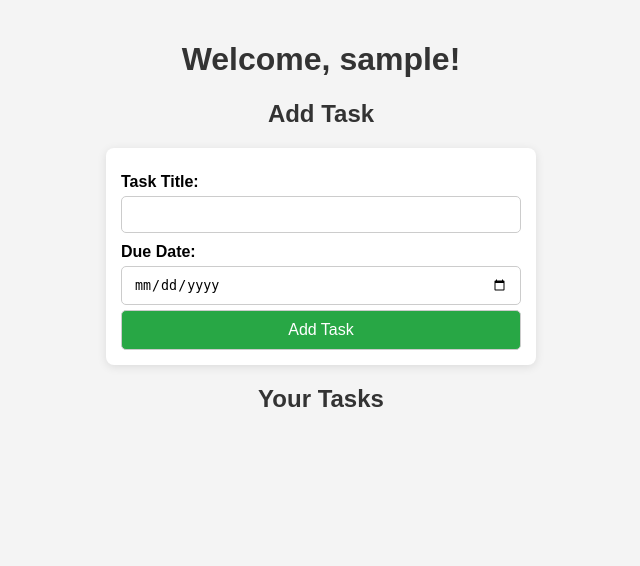
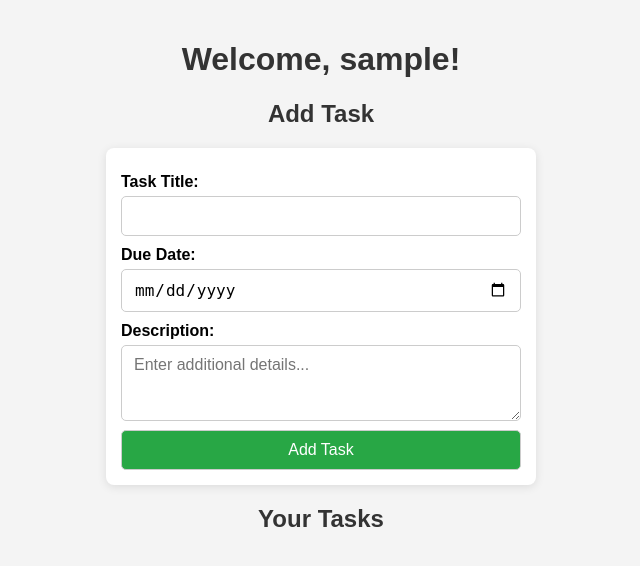
Before and after one commit to jingtianW1ng/task-manager, a PHP site: page /dashboard.php in a window 1280 px wide. Shown: the top 566 px of the page, without its empty margins (319-959 px from the left). Run offline with PHP 8.4, Linux system fonts and the light colour scheme; the visitor is signed in with stand-in values (Sample User, id 1); data that the repository does not hold is empty.

Commit message:
add description txt

```diff
--- a/css/style.css
+++ b/css/style.css
@@ -41,13 +41,22 @@ form label {
     margin-top: 10px;
 }
 
-form input, form select, form button {
+/* change `textarea` style */
+form textarea {
+    resize: vertical; /* resize vertical */
+    min-height: 60px; /* set min height */
+    max-height: 150px; /* set max height */
+    font-family: Arial, sans-serif;
+}
+
+form input, form select, form button, form textarea {
     width: 100%;  /* 让宽度填满 */
     padding: 10px 12px; /* 左右都 12px，确保均匀 */
     margin-top: 5px;
     border-radius: 5px;
     border: 1px solid #ccc;
     box-sizing: border-box; /* 确保 padding 计算在 width 内 */
+    font-size: 16px;
 }
 
 /* submit bottom */
--- a/dashboard.php
+++ b/dashboard.php
@@ -35,6 +35,7 @@ try {
 
             let title = document.getElementById("title").value;
             let dueDate = document.getElementById("due_date").value;
+            let description = document.getElementById("description").value;
 
             if (!title || !dueDate) {
                 alert("Title and Due Date are required!");
@@ -44,29 +45,33 @@ try {
             fetch("api/add_task.php", {
                 method: "POST",
                 headers: { "Content-Type": "application/x-www-form-urlencoded" },
-                body: `title=${encodeURIComponent(title)}&due_date=${encodeURIComponent(dueDate)}`
+                body: `title=${encodeURIComponent(title)}&due_date=${encodeURIComponent(dueDate)}&description=${encodeURIComponent(description)}`
             })
             .then(response => response.json())
             .then(data => {
                 if (data.status === "success") {
                     document.getElementById("message").innerText = data.message;
 
-                    // add new task to list
+                    // 添加新任务到列表
                     let taskList = document.getElementById("task-list");
                     let newTask = document.createElement("li");
                     newTask.id = `task-${data.task_id}`;
-                    newTask.innerHTML = `<strong>${title}</strong> - pending (Due: ${dueDate})
+                    newTask.innerHTML = `
+                        <strong>${title}</strong> - pending (Due: ${dueDate})
+                        <p>${description}</p>
                         <select onchange="updateTaskStatus(${data.task_id}, this.value)">
                             <option value="pending" selected>Pending</option>
                             <option value="in_progress">In Progress</option>
                             <option value="completed">Completed</option>
                         </select>
-                        <button onclick="deleteTask(${data.task_id})">Delete</button>`;
+                        <button onclick="deleteTask(${data.task_id})">Delete</button>
+                    `;
                     taskList.appendChild(newTask);
 
-                    // empty txt
+                    // 清空输入框
                     document.getElementById("title").value = "";
                     document.getElementById("due_date").value = "";
+                    document.getElementById("description").value = "";
                 } else {
                     alert("Error: " + data.message);
                 }
@@ -129,6 +134,9 @@ try {
         <label for="due_date">Due Date:</label>
         <input type="date" name="due_date" id="due_date" required><br>
 
+        <label for="description">Description:</label>
+        <textarea name="description" id="description" rows="3" placeholder="Enter additional details..."></textarea><br>
+
         <button type="submit">Add Task</button>
     </form>
 
```
Also changed, not shown: api/add_task.php (+4 -4 lines).
